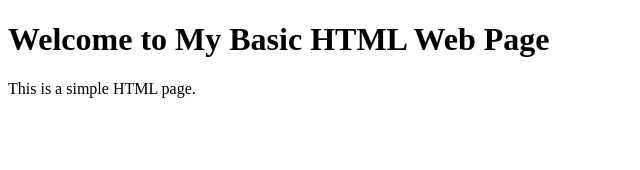
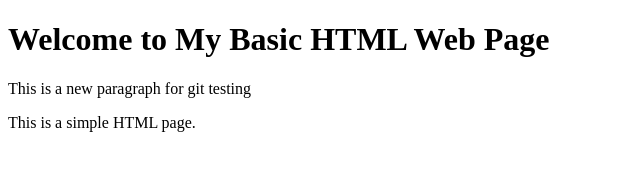
Before and after one commit to tamirshaoni/git-practice, a plain HTML site: page index.html in a window 1280 px wide. Shown: the whole page, without its empty margins (0-640 px from the left). Drawn offline with Linux system fonts and the light colour scheme.

Commit message:
Update index.html

```diff
--- a/index.html
+++ b/index.html
@@ -6,6 +6,8 @@
 </head>
 <body>
     <h1>Welcome to My Basic HTML Web Page</h1>
+
+    <p> This is a new paragraph for git testing</p>
     <p>This is a simple HTML page.</p>
 </body>
 </html>
```
